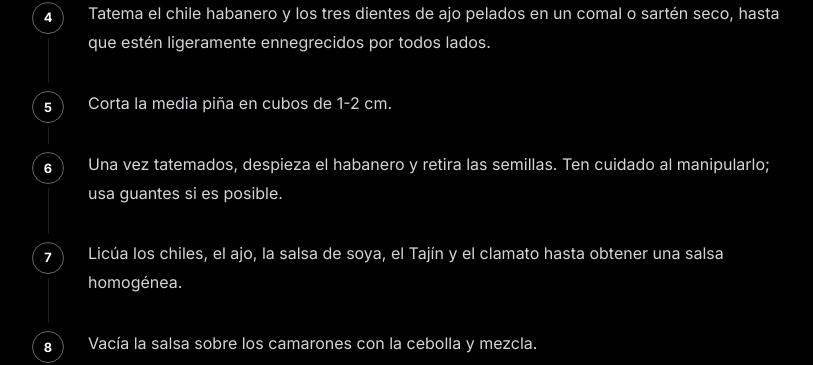
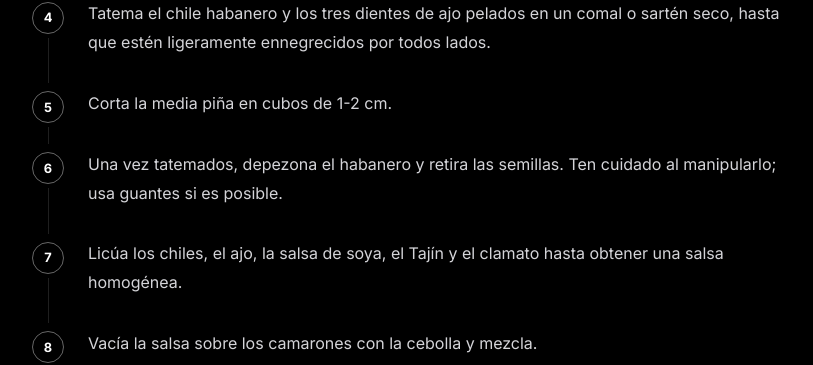
Before and after one commit to oscarttalavera/oscartalavera.com, a Jekyll site: the page built from _recetas/aguachile-negro.md, in a window 1280 px wide and 900 px high, scrolled down 1936 px. Shown: the part 106-471 px from the top of the window, without its empty margins (224-1037 px from the left). Built offline with Jekyll 4.4.1, drawn with Linux system fonts in a browser that asks for light colours; nearby versions of some CDN libraries.

Commit message:
Update aguachile-negro.md

```diff
--- a/_recetas/aguachile-negro.md
+++ b/_recetas/aguachile-negro.md
@@ -39,7 +39,7 @@ instrucciones:
   - "Corta la media cebolla morada en juliana delgada y mézclala con los camarones en el limón."
   - "Tatema el chile habanero y los tres dientes de ajo pelados en un comal o sartén seco, hasta que estén ligeramente ennegrecidos por todos lados."
   - "Corta la media piña en cubos de 1-2 cm."
-  - "Una vez tatemados, despieza el habanero y retira las semillas. Ten cuidado al manipularlo; usa guantes si es posible."
+  - "Una vez tatemados, depezona el habanero y retira las semillas. Ten cuidado al manipularlo; usa guantes si es posible."
   - "Licúa los chiles, el ajo, la salsa de soya, el Tajín y el clamato hasta obtener una salsa homogénea."
   - "Vacía la salsa sobre los camarones con la cebolla y mezcla."
   - "Integra los cubos de piña."
```
